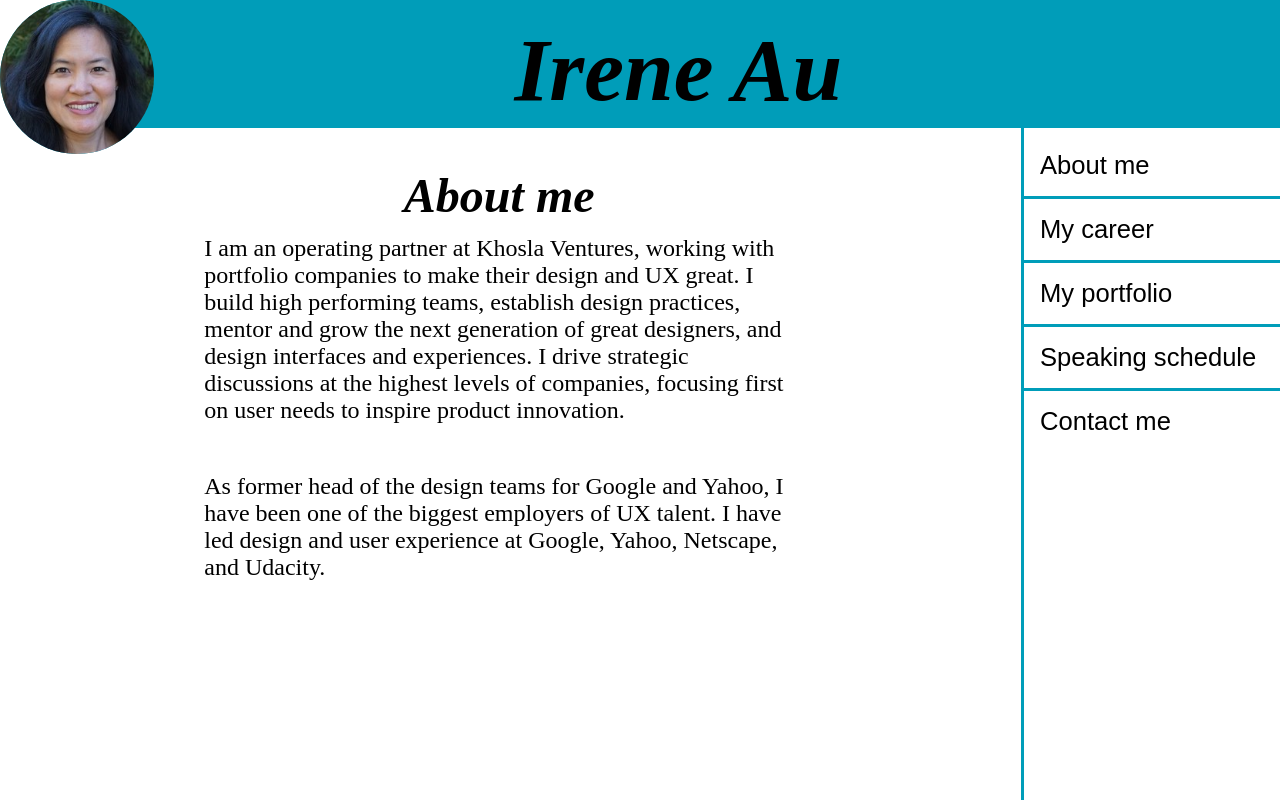
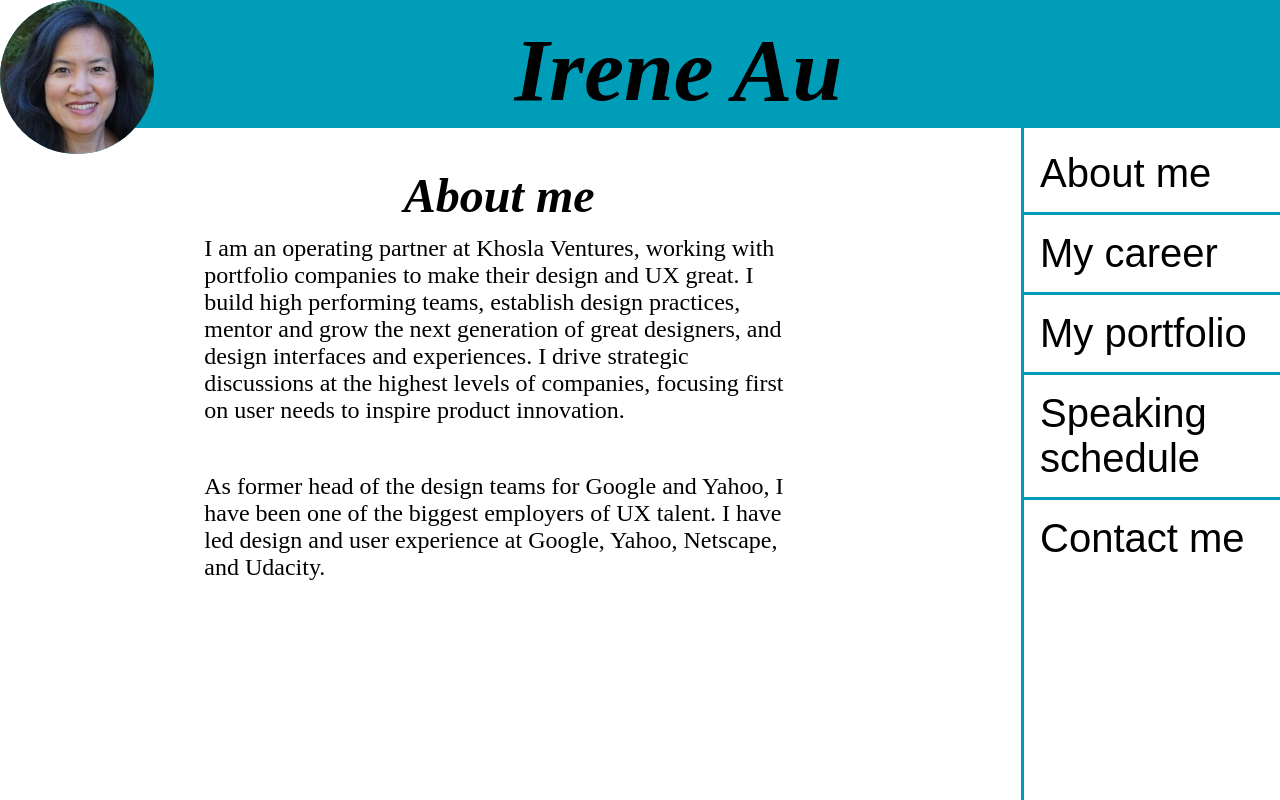
Before and after one commit to Vineee2000/github.io, a plain HTML site: page index.html in a window 1280 px wide. Drawn offline with Linux system fonts and the light colour scheme.

Commit message:
Changed navbar to ems

```diff
--- a/css/assignment2.css
+++ b/css/assignment2.css
@@ -148,7 +148,7 @@ nav ul {
 }
 nav ul li {
 	border-bottom: 3px solid rgb(0, 157, 185);
-	font-size: 2vw;
+	font-size: 2.5em;
 	font-family: sans-serif;
 }
 li a {
```
